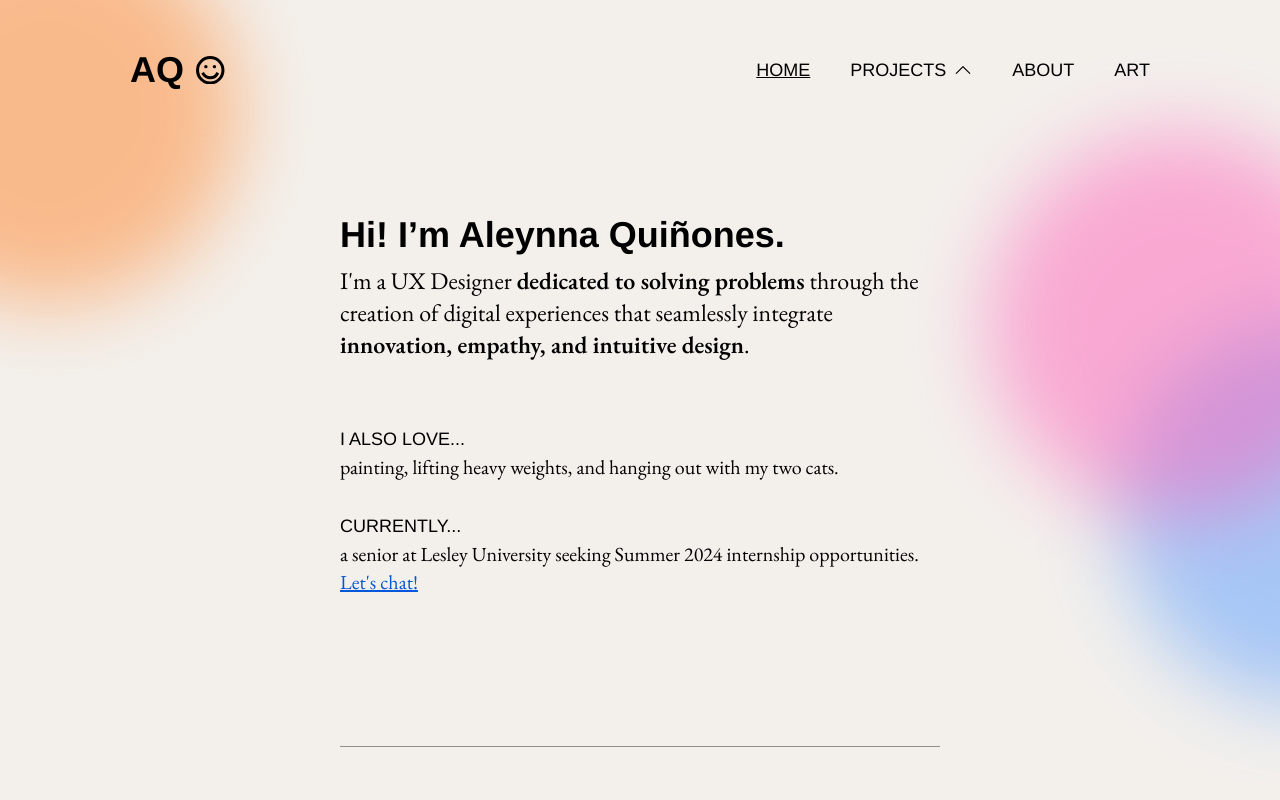
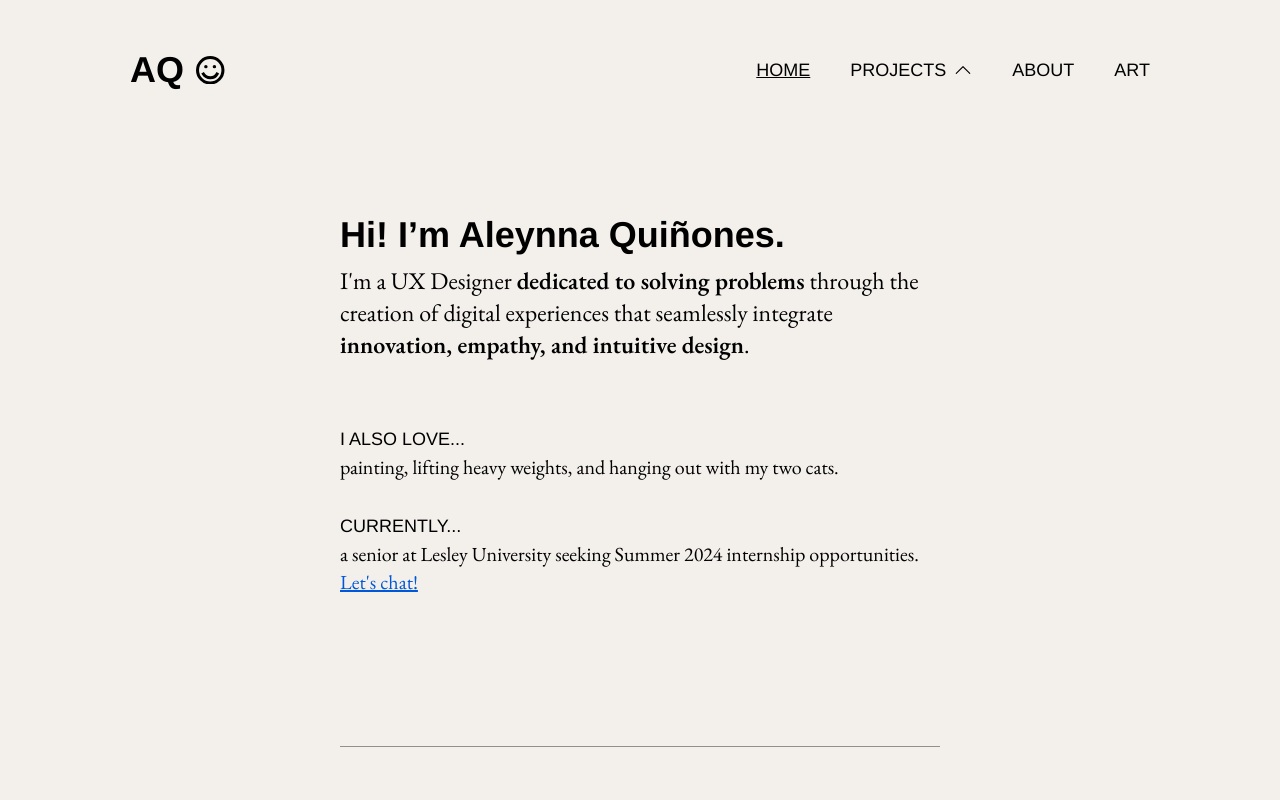
Before and after one commit to agabra23/aleynna-portfolio, a React (Vite) app: page / in a window 1280 px wide. Shown: the top 800 px of the page. Built offline with nearby package versions, Linux system fonts and the light colour scheme.

Commit message:
Remove background blobs

```diff
--- a/src/App.jsx
+++ b/src/App.jsx
@@ -35,13 +35,13 @@ function App() {
         </Routes>
         <Footer />
       </BrowserRouter>
-      <div className="-z-20 absolute top-0 left-0 bottom-0 right-0 max-h-full overflow-hidden">
+      {/* <div className="-z-20 absolute top-0 left-0 bottom-0 right-0 max-h-full overflow-hidden">
         <div className="opacity-50 absolute -top-20 -left-36 w-96 h-96 filter blur-2xl bg-pumpkin rounded-full"></div>
         <div className="opacity-50 absolute -bottom-60 -right-48 w-96 h-96 filter blur-2xl bg-pumpkin rounded-full overflow-visible"></div>
         <div className="opacity-50 absolute top-80 -right-56 w-96 h-96 filter blur-2xl bg-blueberry rounded-full"></div>
         <div className="opacity-50 absolute -bottom-80 -left-48 w-96 h-96 filter blur-2xl bg-blueberry rounded-full"></div>
         <div className="opacity-50 absolute top-32 -right-24 w-96 h-96 filter blur-2xl bg-candyPink rounded-full m-1"></div>
-      </div>
+      </div> */}
     </div>
   );
 }
```
